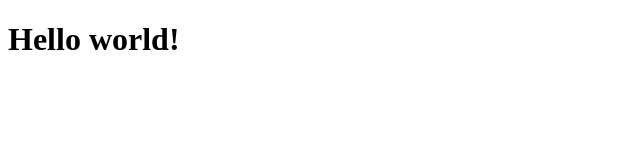
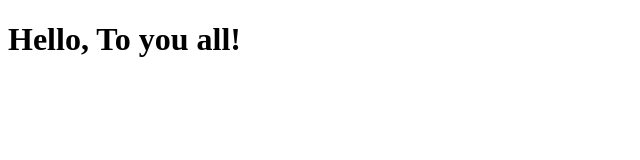
Before and after one commit to JUST9N1/Sujan, a plain HTML site: page hello.html in a window 1280 px wide. Shown: the whole page, without its empty margins (0-640 px from the left). Drawn offline with Linux system fonts and the light colour scheme.

Commit message:
Update hello.html

```diff
--- a/hello.html
+++ b/hello.html
@@ -4,6 +4,6 @@
        <title>Hello</title>
     </head>
     <body>
-       <h1>Hello world!</h1>
+       <h1>Hello, To you all!</h1>
     </body>
 </html>
```
